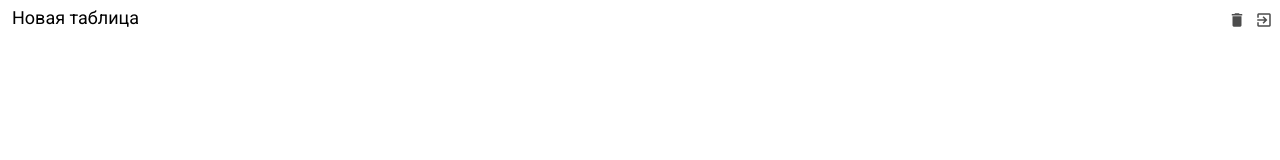
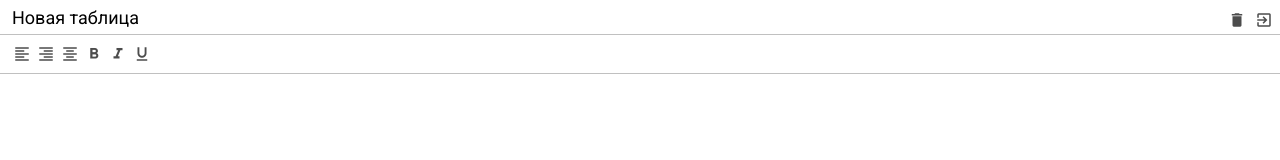
Before and after one commit to pullso/excel-course-js, a website built with webpack: page src/index.html in a window 1280 px wide. Built offline with nearby package versions, Linux system fonts and the light colour scheme.

Commit message:
add toolbar

```diff
--- a/src/index.html
+++ b/src/index.html
@@ -26,7 +26,31 @@
         </div>
       </div>
     </div>
-    <div class="excel__toolbar"></div>
+    <div class="excel__toolbar">
+      <div class="button">
+        <i class="material-icons">format_align_left</i>
+      </div>
+
+      <div class="button">
+        <i class="material-icons">format_align_right</i>
+      </div>
+
+      <div class="button">
+        <i class="material-icons">format_align_center</i>
+      </div>
+
+      <div class="button">
+        <i class="material-icons">format_bold</i>
+      </div>
+
+      <div class="button">
+        <i class="material-icons">format_italic</i>
+      </div>
+
+      <div class="button">
+        <i class="material-icons">format_underline</i>
+      </div>
+    </div>
     <div class="excel__formula"></div>
     <div class="excel__table"></div>
   </div>
--- a/src/scss/toolbar.scss
+++ b/src/scss/toolbar.scss
@@ -2,5 +2,16 @@
 @import "mixins";
 
 .excel__toolbar {
+  position: absolute;
+  top: $header-height;
+  left: 0;
+  right: 0;
+  border-top: 1px solid $border-color;
+  border-bottom: 1px solid $border-color;
+  display: flex;
+  padding: 7px 10px;
 
+  & .button {
+    @include button(green);
+  }
 }
```
